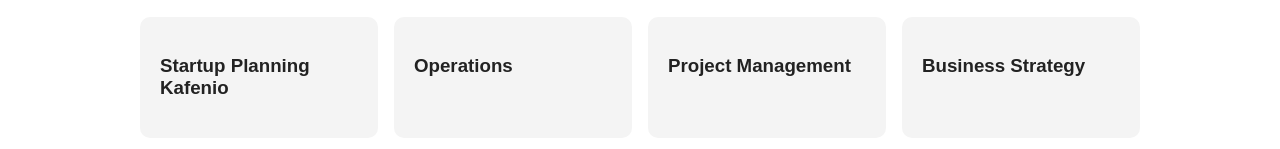
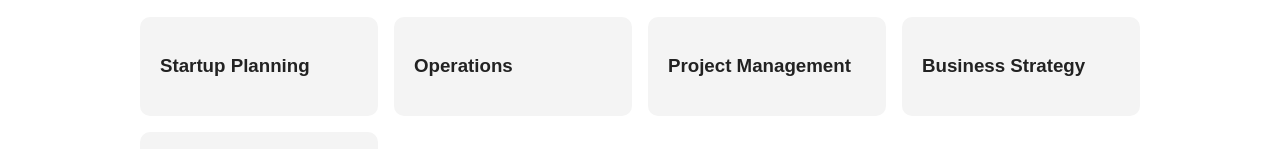
Before and after one commit to jlatzos/latzosmgmt, a plain HTML site: page index.html in a window 1280 px wide. Shown: the part 619-768 px from the top of the page. Drawn offline with Linux system fonts and the light colour scheme.

Commit message:
Update index.html

```diff
--- a/index.html
+++ b/index.html
@@ -3,6 +3,6 @@
 <header><h1>Latzos Management LLC</h1><p>Strategic Business Consulting</p><a class='btn' href='mailto:info@example.com'>Schedule a Consultation</a></header>
 <section><h2>About</h2><p>Helping entrepreneurs and businesses build, optimize, and grow through practical strategy and operational excellence.</p></section>
 <section><h2>Services</h2><div class='grid'>
-<div><h3>Startup Planning Kafenio</h3></div><div><h3>Operations</h3></div><div><h3>Project Management</h3></div><div><h3>Business Strategy</h3></div><div><h3>Marketing</h3></div>
+<div><h3>Startup Planning</h3></div><div><h3>Operations</h3></div><div><h3>Project Management</h3></div><div><h3>Business Strategy</h3></div><div><h3>Marketing</h3></div>
 </div></section>
 <footer>© 2026 Latzos Management LLC</footer></body></html>
```
